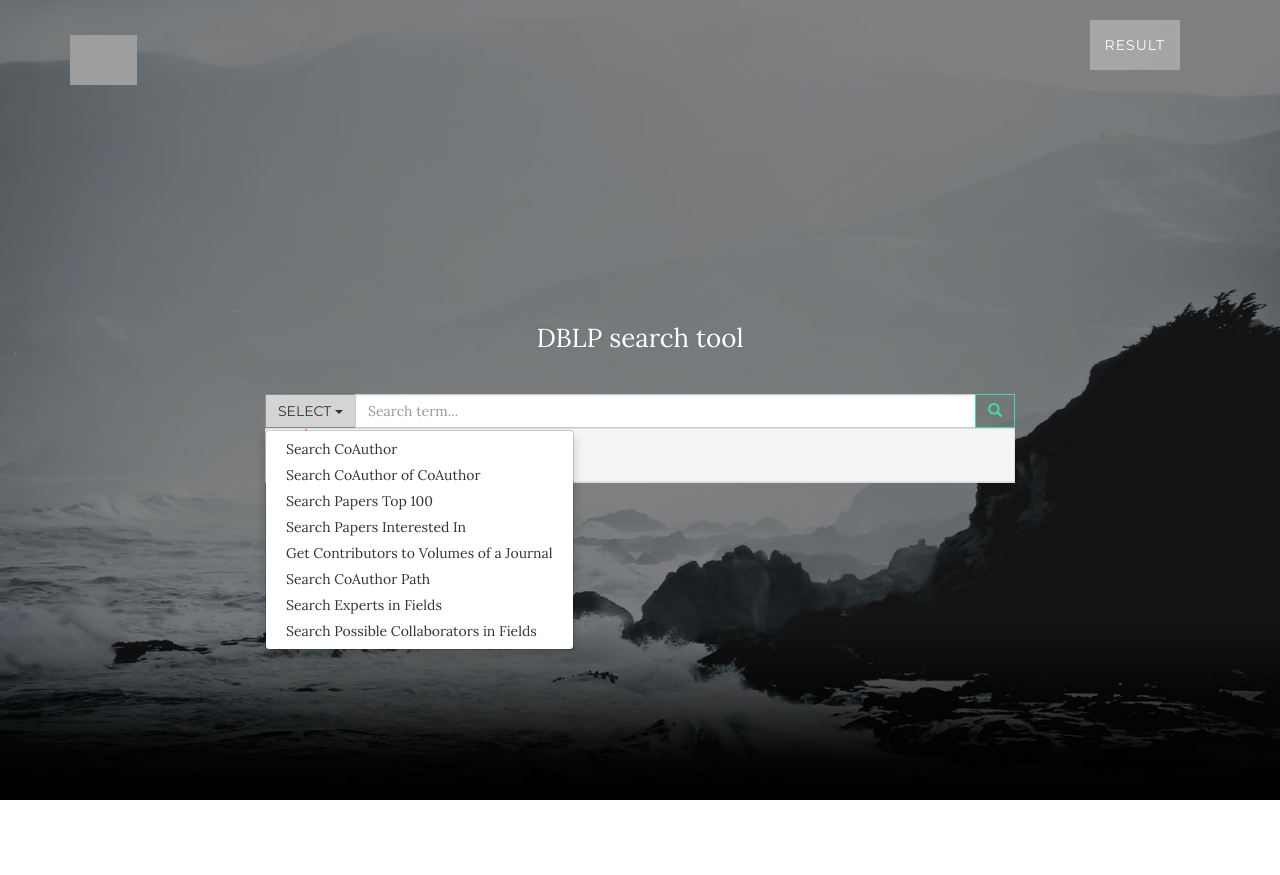
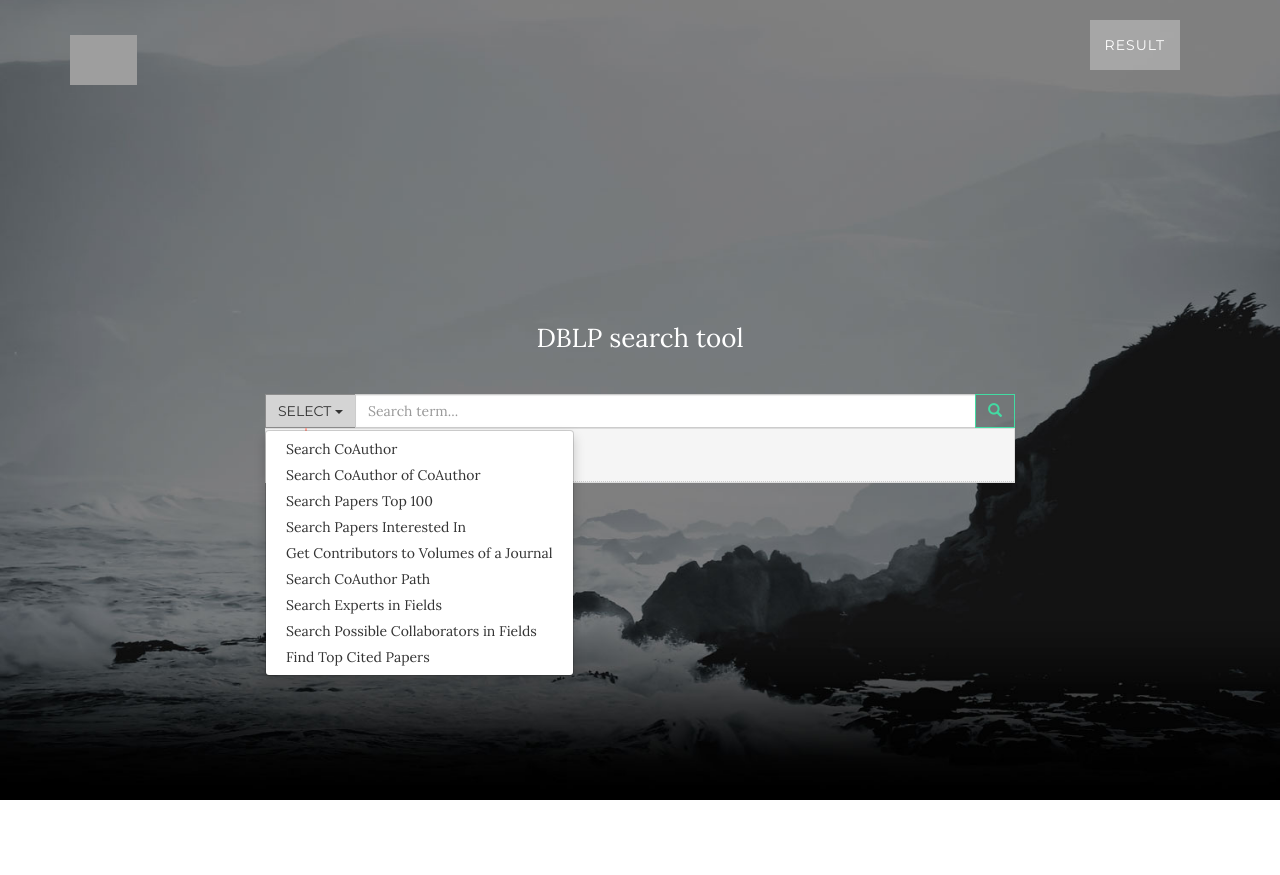
Before and after one commit to cmusv-sc/DIWD-Team4-Wei-Lin-Tsai, a Django app: template mysite/templates/index.html in a window 1280 px wide, after a click on "SELECT". Shown: the top 875 px of the page. Run offline with Django 3.2, Linux system fonts and the light colour scheme; the template is opened without the code that fills it, so the values that code supplies are empty; some libraries are stand-ins or nearby versions; grey boxes are pictures that could not be loaded.

Commit message:
top cited papers frontend

```diff
--- a/mysite/data_2015_fall/static/js/index.js
+++ b/mysite/data_2015_fall/static/js/index.js
@@ -554,7 +554,16 @@ $(document).ready(function () {
             }).done(function (ret) {
                 showExperts(ret.collaborators);
             }).fail(function () {
-
+            });
+        } else if (type == 'top-cited-papers') {
+            var journal_name = content.substring(0, content.indexOf('+'))
+            var year = content.replace(journal_name+'+', '')
+            console.log(name, keywords);
+            $.ajax({
+                url:'/dblp/cited/' + journal_name + '/' + year + '/10'
+            }).done(function (ret) {
+                showRelatedPapers(ret.papers);
+            }).fail(function () {
             });
         }
     });
--- a/mysite/templates/base.html
+++ b/mysite/templates/base.html
@@ -92,6 +92,7 @@
                                   <li><a href="#smallworld">Search CoAuthor Path</a></li>
                                   <li><a href="#search-expert">Search Experts in Fields</a></li>
                                   <li><a href="#search-collaborators">Search Possible Collaborators in Fields</a></li>
+                                  <li><a href="#top-cited-papers">Find Top Cited Papers</a></li>
                                 </ul>
                             </div>
                             <input type="hidden" name="search_param" value="1" id="search_param">
```
